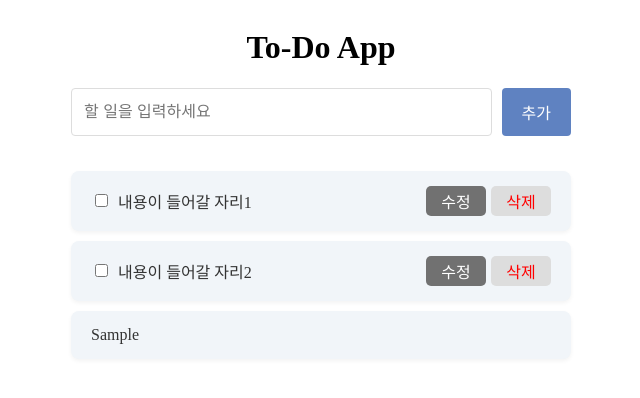
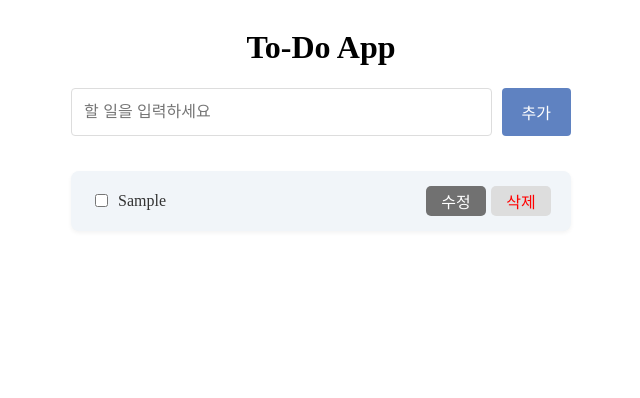
Before and after one commit to illlho/fe_study, a plain HTML site: page 1_todo_app/todo.html in a window 1280 px wide. Both pictures are taken after typing "Sample" into the empty fields and a click on the button "추가". Shown: the whole page, without its empty margins (327-967 px from the left). Drawn offline with Linux system fonts and the light colour scheme.

Commit message:
등록 시 새로 수정한 양식에 맞게 생성 되도록 개발

```diff
--- a/1_todo_app/todo.html
+++ b/1_todo_app/todo.html
@@ -18,26 +18,16 @@
         </div>
 
         <ul id="todo-list">
-            <li>
+            <!-- <li>
                 <input type="checkbox" onchange="toggleComplete(this)" />
                 <div>
-                    <span class="todo-text">내용이 들어갈 자리1</span>
+                    <span class="todo-text">내용이 들어갈 자리</span>
                     <span>
                         <button class="btn edit-btn" onclick="editItem(this)">수정</button>
                         <button class="btn delete-btn" onclick="deleteItem(this)">삭제</button>
                     </span>
                 </div>
-            </li>
-            <li>
-                <input type="checkbox" onchange="toggleComplete(this)" />
-                <div>
-                    <span class="todo-text">내용이 들어갈 자리2</span>
-                    <span>
-                        <button class="btn edit-btn" onclick="editItem(this)">수정</button>
-                        <button class="btn delete-btn" onclick="deleteItem(this)">삭제</button>
-                    </span>
-                </div>
-            </li>
+            </li> -->
         </ul>
     </div>
 </body>
--- a/1_todo_app/todo.js
+++ b/1_todo_app/todo.js
@@ -10,10 +10,51 @@ function createTodo() {
 
     let todoList = document.getElementById('todo-list')
     let newTodo = document.createElement('li')
-    newTodo.innerText = inputText
 
+    // 체크박스 생성
+    let checkbox = document.createElement('input')
+    checkbox.type = 'checkbox'
+    checkbox.setAttribute('onchange', 'toggleComplete(this)')
+
+    // div 생성
+    let div = document.createElement('div')
+
+    // 할 일 텍스트 Span 생성
+    let todoText = document.createElement('span')
+    todoText.className = 'todo-text'
+    todoText.innerText = inputText
+
+    // 버튼 그룹 Span 생성
+    let buttonGroup = document.createElement('span')
+
+    // 수정 버튼 생성
+    let editBtn = document.createElement('button')
+    editBtn.className = 'btn edit-btn'
+    editBtn.innerText = '수정'
+    editBtn.setAttribute('onclick', 'editItem(this)')
+
+    // 삭제 버튼 생성
+    let deleteBtn = document.createElement('button')
+    deleteBtn.className = 'btn delete-btn'
+    deleteBtn.innerText = '삭제'
+    deleteBtn.setAttribute('onclick', 'deleteItem(this)')
+
+    // 버튼 그룹에 버튼을 추가
+    buttonGroup.appendChild(editBtn)
+    buttonGroup.appendChild(deleteBtn)
+
+    // div에 텍스트와 버튼 그룹 추가
+    div.appendChild(todoText)
+    div.appendChild(buttonGroup)
+
+    // li에 체크박스와 div 추가
+    newTodo.appendChild(checkbox)
+    newTodo.appendChild(div)
+
+    // 리스트에 추가
     todoList.appendChild(newTodo)
 
+    // 입력창 초기화
     todoInput.value = ''
 }
 
```
